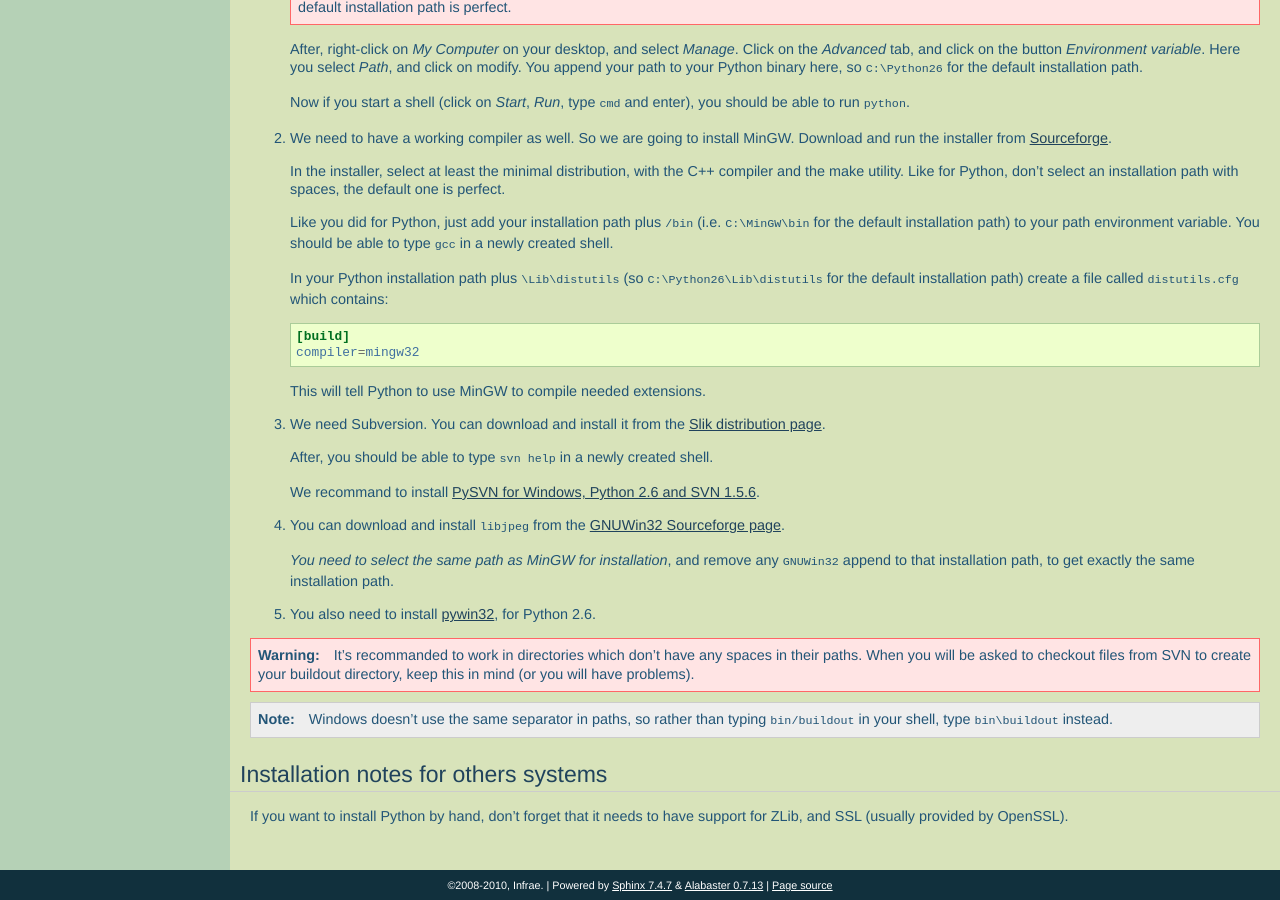
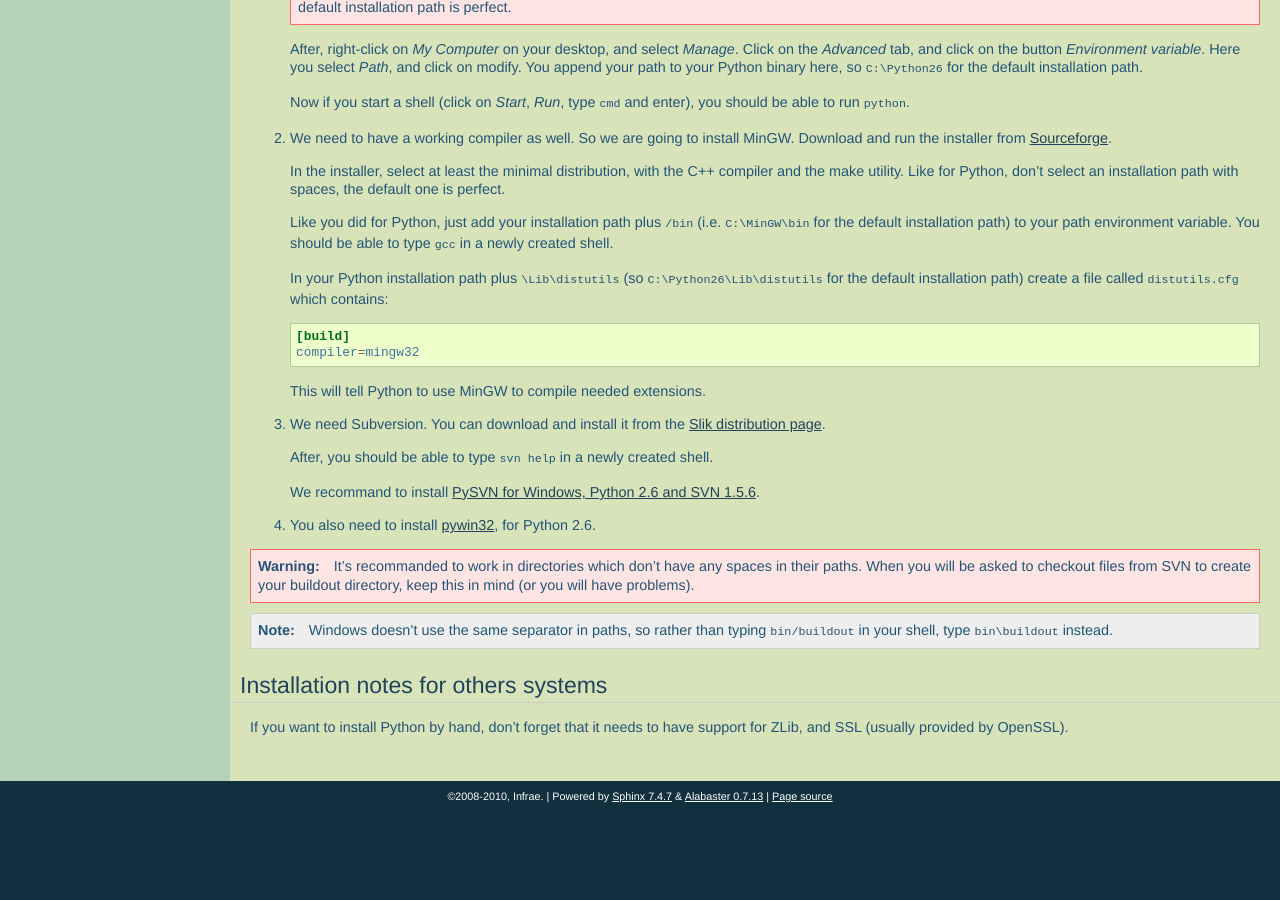
Before and after one commit to silvacms/documentation, a Sphinx documentation site: the page built from source/silva/buildout/requirements.rst, in a window 1280 px wide and 900 px high, scrolled down 1890 px. Built offline with Sphinx 7.4.7, drawn with Linux system fonts in a browser that asks for light colours; pages that are not in the unit, such as notebooks, are missing from menus; after the commit the page ends 2701 px from its top, so only the background shows below that.

Commit message:
We now have a compiled version of PIL on windows. Don't know to install other libraries that doesn't compile anyway

```diff
--- a/source/silva/buildout/requirements.rst
+++ b/source/silva/buildout/requirements.rst
@@ -197,14 +197,7 @@ We don't recommend (nor support) Windows as a production environment.
    1.5.6
    <http://pysvn.tigris.org/files/documents/1233/47202/py26-pysvn-svn156-1.7.2-1280.exe>`_.
 
-4. You can download and install ``libjpeg`` from the `GNUWin32
-   Sourceforge page <http://gnuwin32.sourceforge.net/downlinks/jpeg.php>`_.
-
-   *You need to select the same path as MinGW for installation*, and
-   remove any ``GNUWin32`` append to that installation path, to get
-   exactly the same installation path.
-
-5. You also need to install `pywin32
+4. You also need to install `pywin32
    <http://sourceforge.net/projects/pywin32/>`_, for Python 2.6.
 
 .. warning::
```
